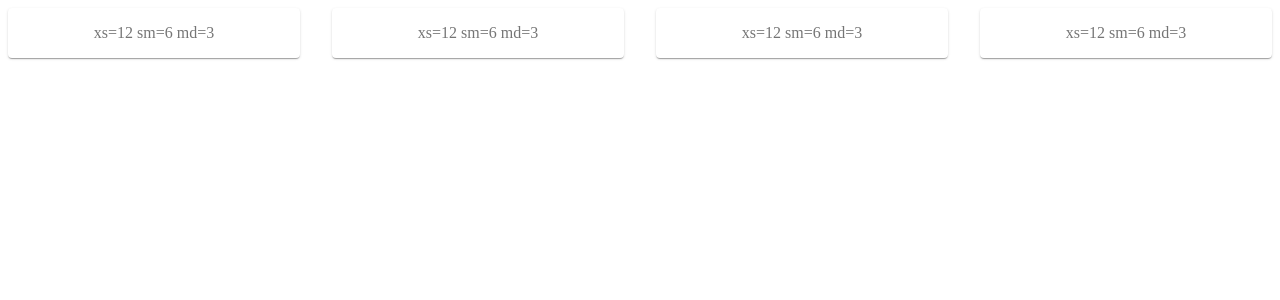
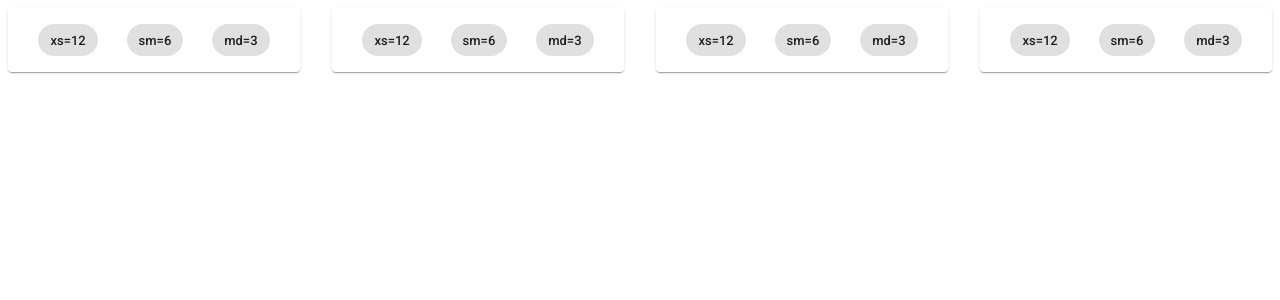
Before and after one commit to iampika/material-ui-cookbook, a React (Create React App) app: page / in a window 1280 px wide. Shown: the top 300 px of the page. Built offline with nearby package versions, Linux system fonts and the light colour scheme.

Commit message:
Add: Filling Space

```diff
--- a/src/App.js
+++ b/src/App.js
@@ -1,10 +1,8 @@
 import React from 'react'
-import UnderstandingBreakpoints from './Grids/UnderstandingBreakpoints'
+import FillingSpace from './Grids/FillingSpace'
 
 function App() {
-  return (
-    <UnderstandingBreakpoints></UnderstandingBreakpoints>
-  )
+  return <FillingSpace></FillingSpace>
 }
 
 export default App
--- /dev/null
+++ b/src/Grids/FillingSpace.js
@@ -0,0 +1,87 @@
+import { Chip } from '@material-ui/core'
+import Grid from '@material-ui/core/Grid'
+import Paper from '@material-ui/core/Paper'
+import { withStyles } from '@material-ui/core/styles'
+import React from 'react'
+
+const styles = theme => ({
+  root: {
+    flexGrow: 1
+  },
+  paper: {
+    padding: theme.spacing(2),
+    textAlign: 'center',
+    color: theme.palette.text.secondary
+  }
+})
+
+const FillingSpace = withStyles(styles)(({ classes }) => {
+  return (
+    <div className={classes.root}>
+      <Grid container spacing={4}>
+        <Grid item xs={12} sm={6} md={3}>
+          <Paper className={classes.paper}>
+            <Grid container justify="space-around">
+              <Grid item>
+                <Chip label="xs=12" />
+              </Grid>
+              <Grid item>
+                <Chip label="sm=6" />
+              </Grid>
+              <Grid item>
+                <Chip label="md=3" />
+              </Grid>
+            </Grid>
+          </Paper>
+        </Grid>
+        <Grid item xs={12} sm={6} md={3}>
+          <Paper className={classes.paper}>
+            <Grid container justify="space-around">
+              <Grid item>
+                <Chip label="xs=12" />
+              </Grid>
+              <Grid item>
+                <Chip label="sm=6" />
+              </Grid>
+              <Grid item>
+                <Chip label="md=3" />
+              </Grid>
+            </Grid>
+          </Paper>
+        </Grid>
+        <Grid item xs={12} sm={6} md={3}>
+          <Paper className={classes.paper}>
+            <Grid container justify="space-around">
+              <Grid item>
+                <Chip label="xs=12" />
+              </Grid>
+              <Grid item>
+                <Chip label="sm=6" />
+              </Grid>
+              <Grid item>
+                <Chip label="md=3" />
+              </Grid>
+            </Grid>
+          </Paper>
+        </Grid>
+        <Grid item xs={12} sm={6} md={3}>
+          <Paper className={classes.paper}>
+            <Grid container justify="space-around">
+              <Grid item>
+                <Chip label="xs=12" />
+              </Grid>
+              <Grid item>
+                <Chip label="sm=6" />
+              </Grid>
+              <Grid item>
+                <Chip label="md=3" />
+              </Grid>
+            </Grid>
+          </Paper>
+        </Grid>
+      </Grid>
+    </div>
+  )
+})
+
+export default FillingSpace
```
